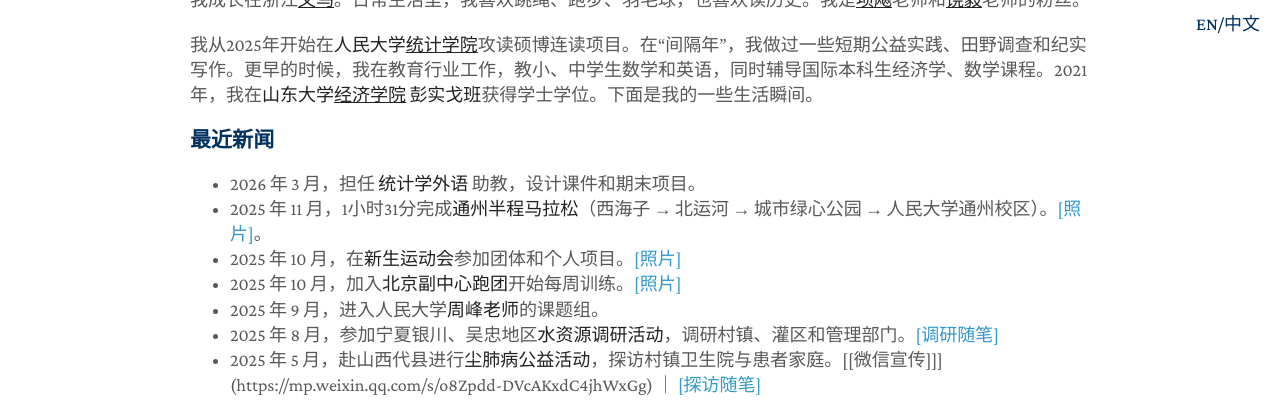
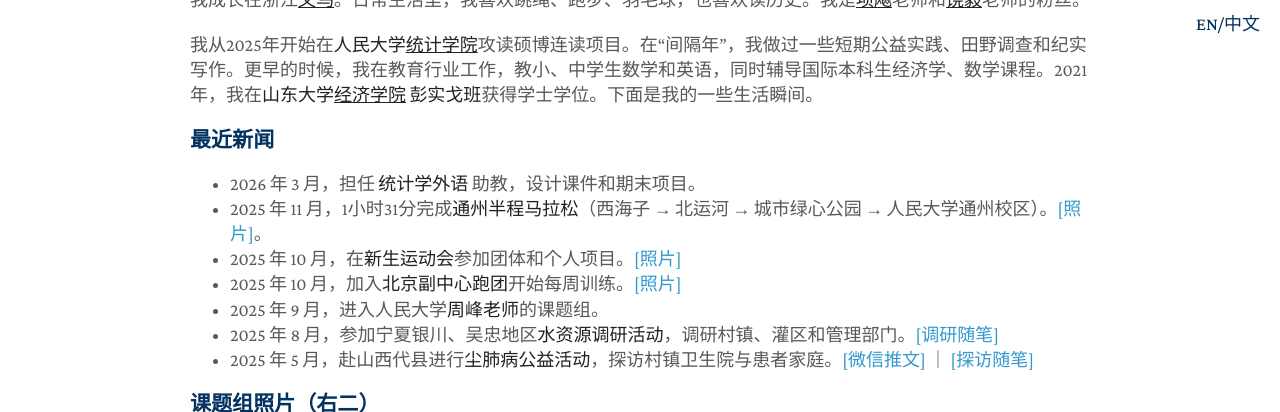
Before and after one commit to zhangming4153/zhangming4153.github.io, a Jekyll site: the page built from cn/index.md, in a window 1280 px wide and 900 px high, scrolled down 744 px, cut to the strip 0-412 px from the top of the window. Built offline with Jekyll 4.4.1, drawn with Linux system fonts in a browser that asks for light colours; a style sheet for code colours, icons or effects is not loaded.

Commit message:
Update index.md

```diff
--- a/cn/index.md
+++ b/cn/index.md
@@ -16,7 +16,7 @@ title: 章明
 - 2025 年 10 月，加入**北京副中心跑团**开始每周训练。[[照片]](/assets/tongz_group.png)
 - 2025 年 9 月，进入人民大学**周峰老师**的课题组。
 - 2025 年 8 月，参加宁夏银川、吴忠地区**水资源调研活动**，调研村镇、灌区和管理部门。[[调研随笔]](/assets/Ningxia.pdf)
-- 2025 年 5 月，赴山西代县进行**尘肺病公益活动**，探访村镇卫生院与患者家庭。[[微信宣传]]](https://mp.weixin.qq.com/s/o8Zpdd-DVcAKxdC4jhWxGg) ｜ [[探访随笔]](/assets/Shanxi.pdf)
+- 2025 年 5 月，赴山西代县进行**尘肺病公益活动**，探访村镇卫生院与患者家庭。[[微信推文]](https://mp.weixin.qq.com/s/o8Zpdd-DVcAKxdC4jhWxGg) ｜ [[探访随笔]](/assets/Shanxi.pdf)
 
 
 ### 课题组照片（右二）
```
